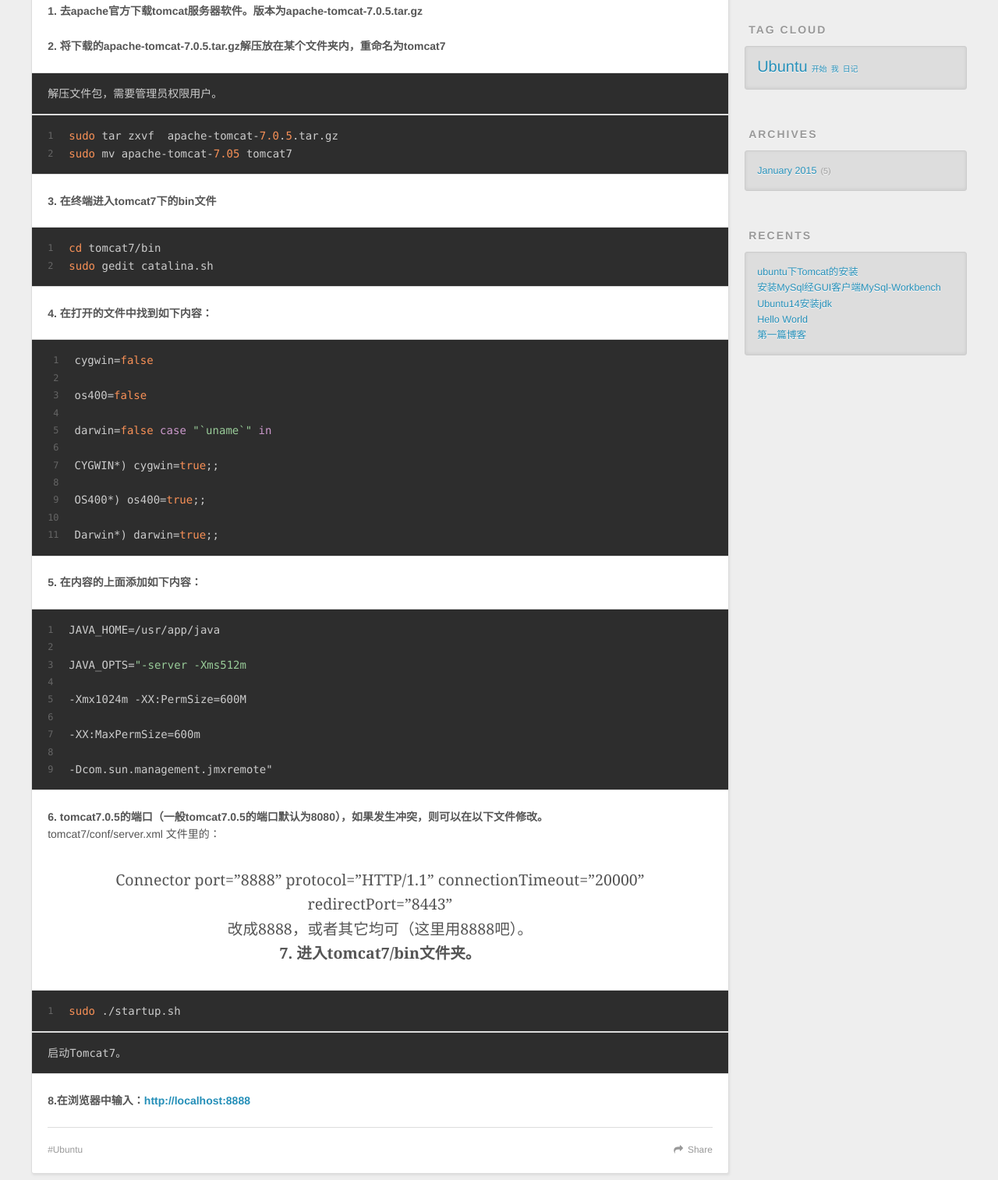
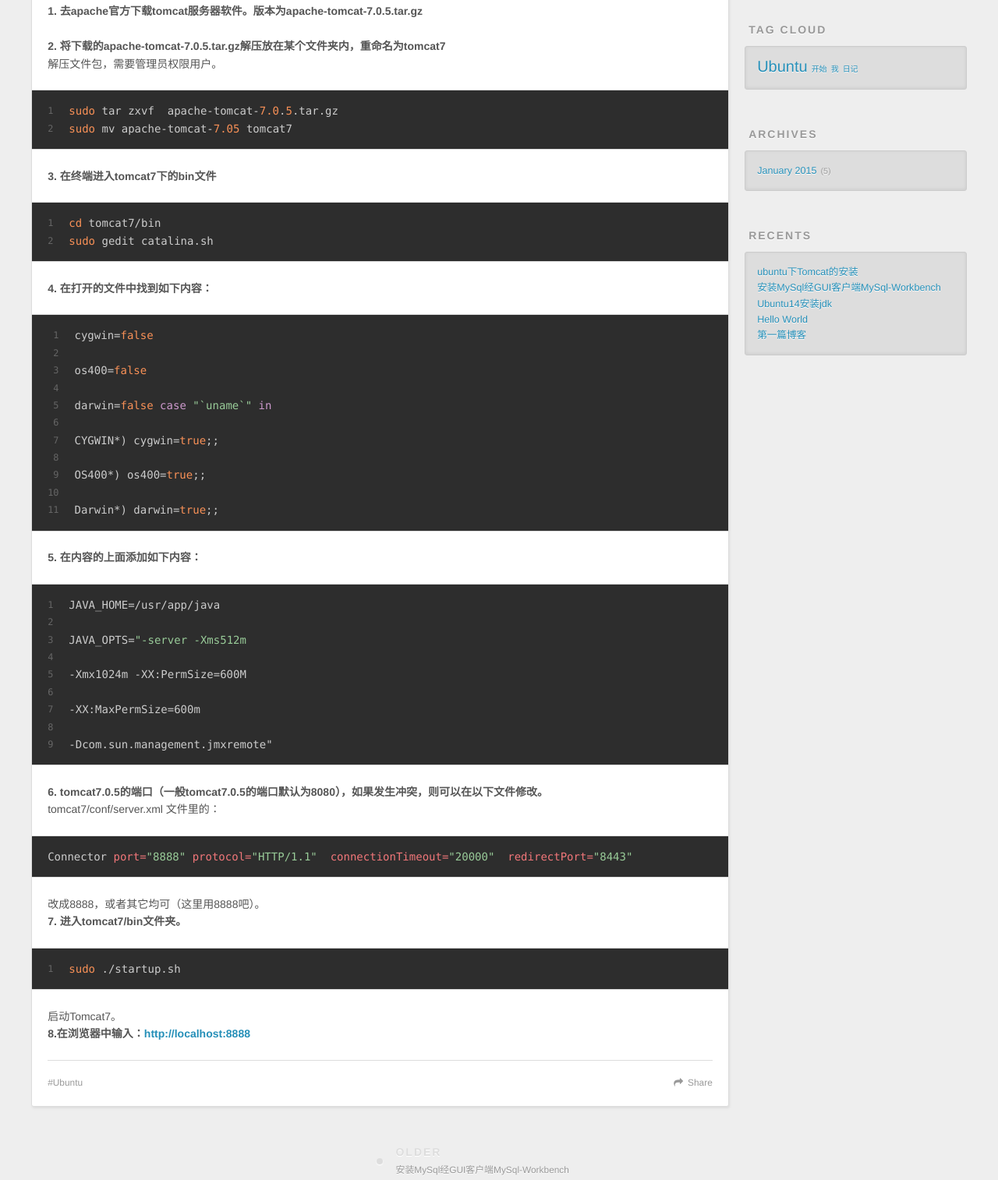
Before and after one commit to yu8440348/yu8440348.github.io, a plain HTML site: page 2015/01/05/ubuntu下Tomcat的安装/index.html in a window 1280 px wide. Shown: the part 661-2175 px from the top of the page at 78% size. Drawn offline with Linux system fonts and the light colour scheme; a web font is replaced by a local one.

Commit message:
Site updated: 2015-01-05 14:50:45

```diff
--- a/2015/01/05/ubuntu下Tomcat的安装/index.html
+++ b/2015/01/05/ubuntu下Tomcat的安装/index.html
@@ -108,9 +108,8 @@
 apache-tomcat-<span class="number">7</span>.<span class="number">0</span>.<span class="number">5</span>.tar.gz
 </code></pre><p>方法/步骤</p>
 <p><strong>1. 去apache官方下载tomcat服务器软件。版本为apache-tomcat-7.0.5.tar.gz</strong></p>
-<p><strong>2. 将下载的apache-tomcat-7.0.5.tar.gz解压放在某个文件夹内，重命名为tomcat7</strong></p>
-<pre><code>解压文件包，需要管理员权限用户。
-</code></pre><figure class="highlight bash"><table><tr><td class="gutter"><pre><div class="line">1</div><div class="line">2</div></pre></td><td class="code"><pre><div class="line"><span class="built_in">sudo</span> tar zxvf  apache-tomcat-<span class="number">7.0</span>.<span class="number">5</span>.tar.gz</div><div class="line"><span class="built_in">sudo</span> mv apache-tomcat-<span class="number">7.05</span> tomcat7</div></pre></td></tr></table></figure>
+<p><strong>2. 将下载的apache-tomcat-7.0.5.tar.gz解压放在某个文件夹内，重命名为tomcat7</strong><br>解压文件包，需要管理员权限用户。</p>
+<figure class="highlight bash"><table><tr><td class="gutter"><pre><div class="line">1</div><div class="line">2</div></pre></td><td class="code"><pre><div class="line"><span class="built_in">sudo</span> tar zxvf  apache-tomcat-<span class="number">7.0</span>.<span class="number">5</span>.tar.gz</div><div class="line"><span class="built_in">sudo</span> mv apache-tomcat-<span class="number">7.05</span> tomcat7</div></pre></td></tr></table></figure>
 
 <p><strong>3. 在终端进入tomcat7下的bin文件</strong></p>
 <figure class="highlight bash"><table><tr><td class="gutter"><pre><div class="line">1</div><div class="line">2</div></pre></td><td class="code"><pre><div class="line"><span class="built_in">cd</span> tomcat7/bin</div><div class="line"><span class="built_in">sudo</span> gedit catalina.sh</div></pre></td></tr></table></figure>
@@ -124,14 +123,12 @@
 
 
 <p><strong>6. tomcat7.0.5的端口（一般tomcat7.0.5的端口默认为8080），如果发生冲突，则可以在以下文件修改。</strong><br> tomcat7/conf/server.xml 文件里的：</p>
-<blockquote>
-<p>Connector port=”8888” protocol=”HTTP/1.1”  connectionTimeout=”20000”  redirectPort=”8443”<br>改成8888，或者其它均可（这里用8888吧）。<br><strong>7.  进入tomcat7/bin文件夹。</strong></p>
-</blockquote>
+<pre><code>Connector <span class="variable">port=</span><span class="string">"8888"</span> <span class="variable">protocol=</span><span class="string">"HTTP/1.1"</span>  <span class="variable">connectionTimeout=</span><span class="string">"20000"</span>  <span class="variable">redirectPort=</span><span class="string">"8443"</span>
+</code></pre><p>改成8888，或者其它均可（这里用8888吧）。<br><strong>7.  进入tomcat7/bin文件夹。</strong></p>
 <figure class="highlight bash"><table><tr><td class="gutter"><pre><div class="line">1</div></pre></td><td class="code"><pre><div class="line"><span class="built_in">sudo</span> ./startup.sh</div></pre></td></tr></table></figure>
 
 
-<pre><code>启动Tomcat7。
-</code></pre><p><strong>8.在浏览器中输入：<a href="http://localhost:8888" target="_blank" rel="external">http://localhost:8888</a></strong></p>
+<p>启动Tomcat7。<br><strong>8.在浏览器中输入：<a href="http://localhost:8888" target="_blank" rel="external">http://localhost:8888</a></strong></p>
 
 
     </div>
```
Also changed, not shown: archives/2015/01/index.html (+5 -8 lines), archives/2015/index.html (+5 -8 lines), archives/index.html (+5 -8 lines), index.html (+5 -8 lines), tags/Ubuntu/index.html (+5 -8 lines).
